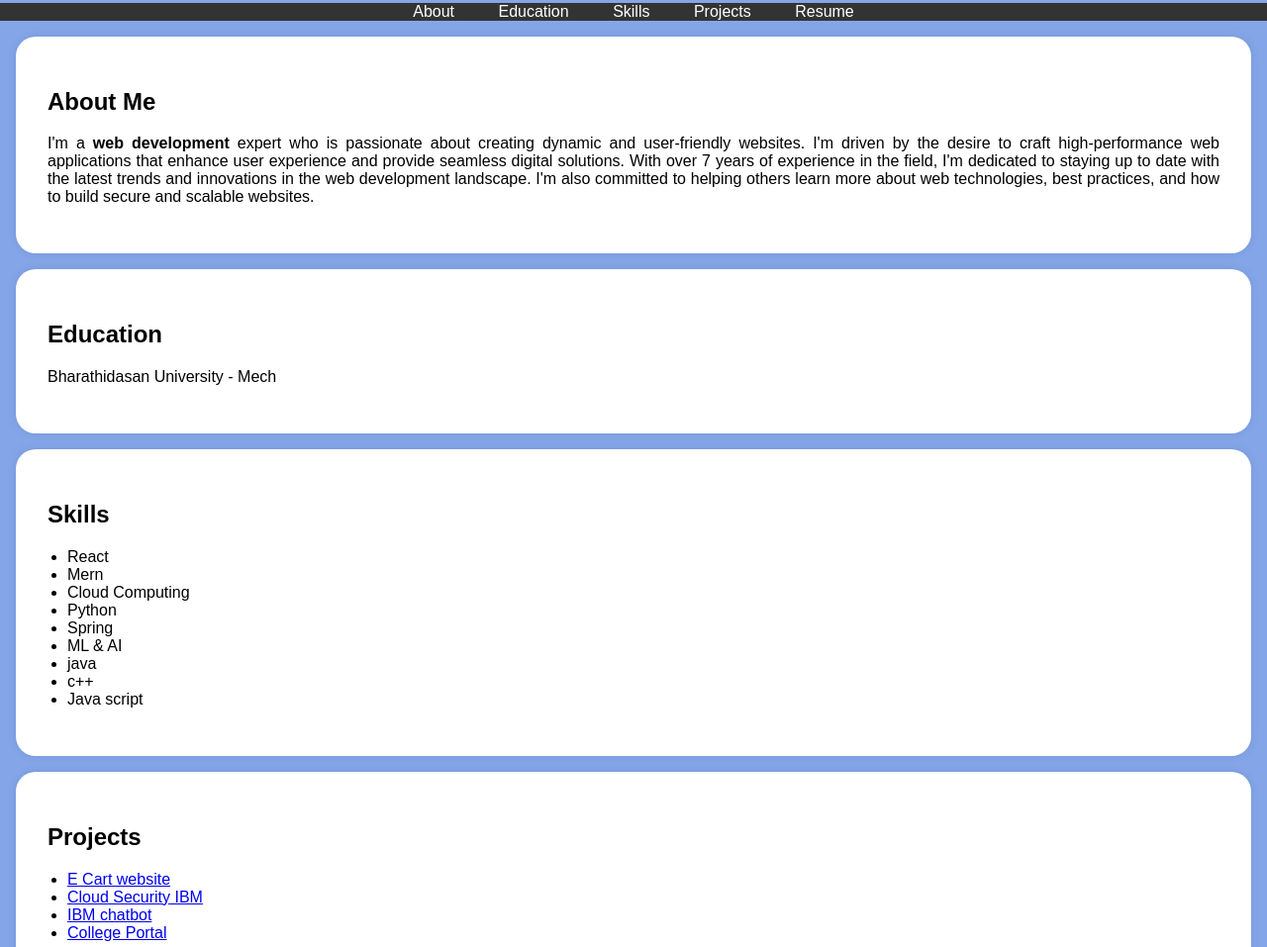
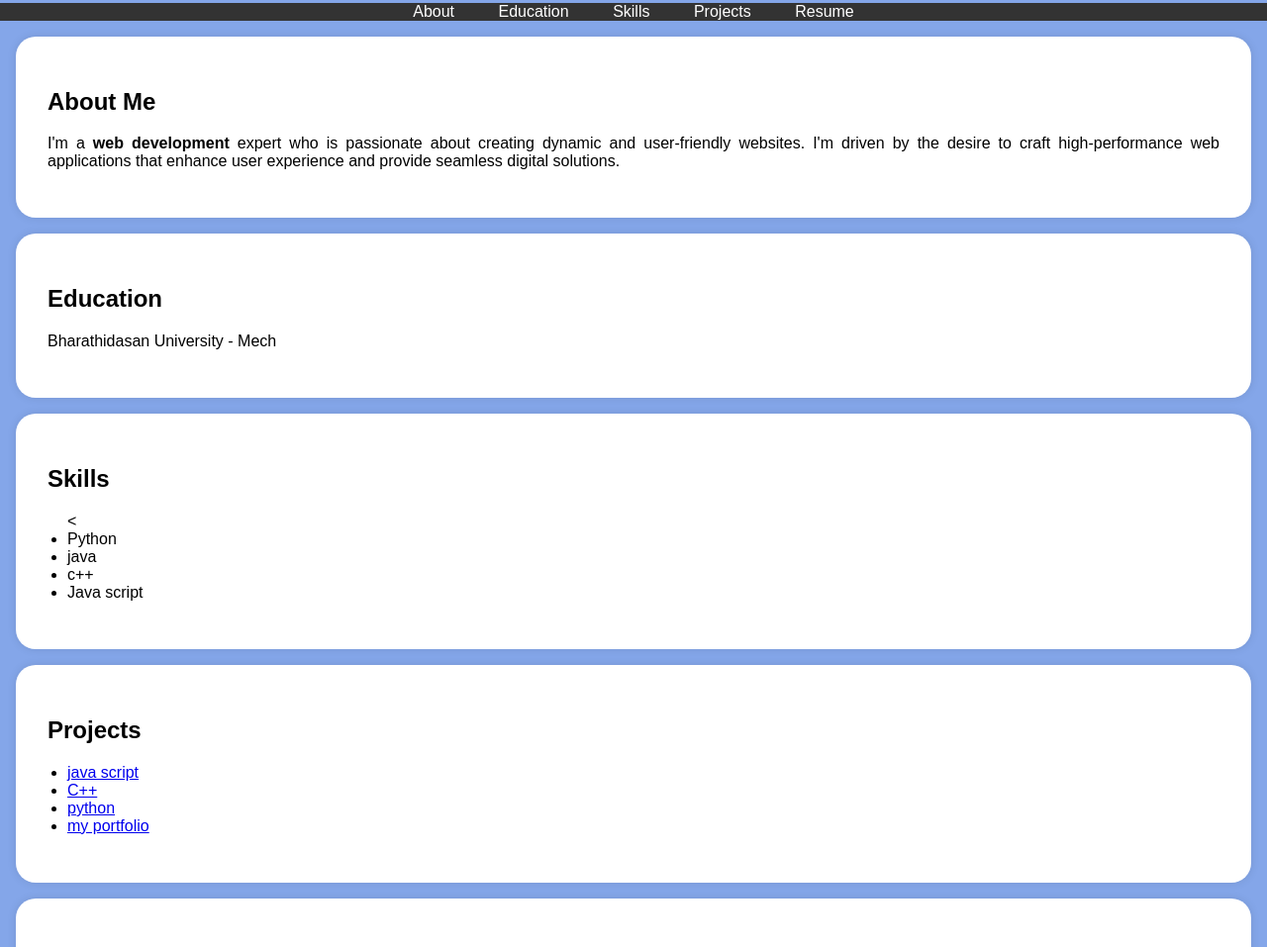
Before and after one commit to sneka563/digital-portfolio, a plain HTML site: page index.html in a window 1280 px wide. Shown: the part 210-1167 px from the top of the page at 99% size. Drawn offline with Linux system fonts and the light colour scheme.

Commit message:
Update index.html

```diff
--- a/index.html
+++ b/index.html
@@ -117,10 +117,7 @@
             <h2>About Me</h2>
             <p>I'm a <b>web development</b> expert who is passionate about creating dynamic and user-friendly websites.
                 I'm driven by the desire to craft high-performance web applications that enhance user experience and provide
-                 seamless digital solutions. With over 7 years of experience in the field, I'm dedicated to staying up to date
-                 with the latest trends and innovations in the
-                 web development landscape. I'm also committed to helping others learn more about web technologies,
-                 best practices, and how to build secure and scalable websites.</p>
+                 seamless digital solutions.</p>
 
         </div>
     </section>
@@ -138,12 +135,13 @@
         <div class="section-content">
             <h2>Skills</h2>
             <ul>
-                <li>React</li>
-                <li>Mern</li>
-                <li>Cloud Computing</li>
+                <
+
+
+
                 <li>Python</li>
-                <li>Spring</li>
-                <li>ML & AI</li>
+
+
                 <li>java</li>
                 <li>c++</li>
                 <li>Java script</li>
@@ -155,10 +153,11 @@
         <div class="section-content">
             <h2>Projects</h2>
             <ul>
-                <li><a href="#">E Cart website</a></li>
-                <li><a href="#">Cloud Security IBM</a></li>
-                <li><a href="#">IBM chatbot</a></li>
-                <li><a href="#">College Portal</a></li>
+                <li><a href="#">java script</a></li>
+                <li><a href="#">C++</a></li>
+                <li><a href="#">python
+         </a></li>
+                <li><a href="#">my portfolio</a></li>
                 <!-- Add more project links here -->
             </ul>
         </div>
```
